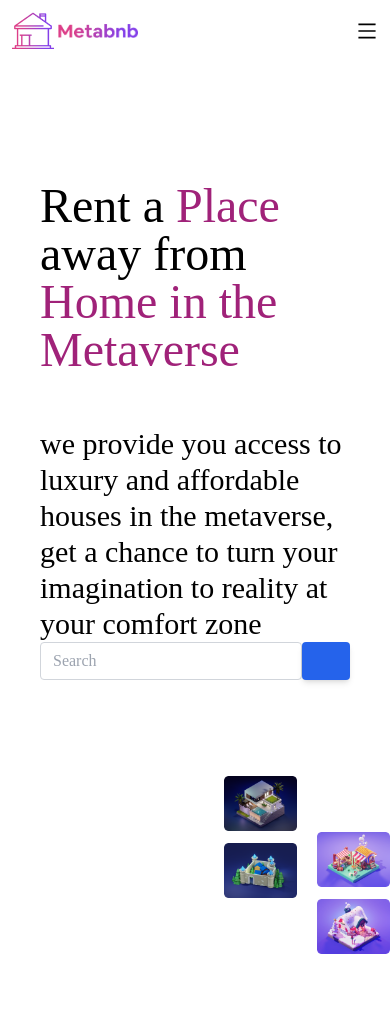
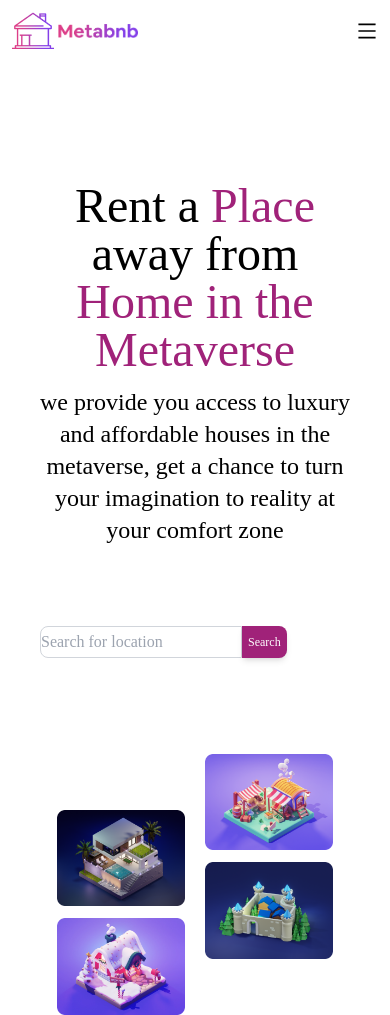
Before and after one commit to himarnoel/Zuri-stage-3, a React (Vite) app: page / in a window 390 px wide. Before the commit the page ends 954 px from the top, so only its background shows below. Built offline with nearby package versions, Linux system fonts and the light colour scheme; a web font is replaced by a local one.

Commit message:
working on responsiveness

```diff
--- a/src/components/Hero.jsx
+++ b/src/components/Hero.jsx
@@ -7,39 +7,48 @@ const Hero = () => {
   return (
     <div>
       <div className="w-full grid lg:grid-cols-2  text-black mt-20  justify-between">
-        <div className=" p-10">
-          <p className="text-5xl mb-3">
+        <div className="p-10">
+          <p className="text-5xl mb-3 text-center">
             Rent a <a className="text-[#A02279]">Place</a> away from
             <br />
             <a className="text-[#A02279]">Home in the Metaverse</a>
           </p>
-          <p className="pt-10 text-3xl ">
+          <p className="lg:pt-10 lg:text-3xl text-center text-2xl  ">
             we provide you access to luxury and affordable houses in the
             metaverse, get a chance to turn your imagination to reality at your
             comfort zone
           </p>
-          <div class="input-group relative flex ">
-            <input
+          <div class="flex mt-20 ">
+          <input
               type="search"
-              class="form-control  block w-full px-3 py-1.5 text-base font-normal text-gray-700 bg-white  border border-solid border-gray-300 rounded "
-              placeholder="Search"
+              className=" rounded-l-lg lg:px-20 lg:py-2.5   py-1.2 text-base font-normal text-gray-700 bg-white  border border-solid border-gray-300 "
+              placeholder="Search for location"
               aria-label="Search"
             />
             <button
-              class="btn inline-block px-6 py-2.5 bg-blue-600 text-white font-medium text-xs leading-tight uppercase rounded shadow-md hover:bg-blue-700 hover:shadow-lg focus:bg-blue-700  focus:shadow-lg focus:outline-none focus:ring-0 active:bg-blue-800 active:shadow-lg transition duration-150 ease-in-out flex items-center"
+              className="btn lg:px-20 lg:py-2.5  px-1.5 py-2 rounded-r-lg bg-[#A02279] text-white font-medium text-xs  shadow-md "
               type="button"
-              id="button-addon2"
-            ></button>
+            >
+              Search
+            </button>
           </div>
         </div>
-        <div className="flex flex-row items-center  ml-56">
-          <div className="flex flex-col mr-5">
-            <img src={img1} alt="" className="object-contain w-60 mb-3" />
-            <img src={img2} alt="" className="object-contain w-60" />
+        <div className="flex flex-row items-center  lg:ml-56 mx-auto">
+          <div className="flex flex-col mr-5 mt-28">
+            <img
+              src={img1}
+              alt=""
+              className="object-contain w-32 lg:w-60 mb-3"
+            />
+            <img src={img4} alt="" className="object-contain w-32 lg:w-60" />
           </div>
-          <div className="flex flex-col mt-28">
-            <img src={img3} alt="" className="object-contain w-60 mb-3" />
-            <img src={img4} alt="" className="object-contain w-60" />
+          <div className="flex flex-col ">
+            <img
+              src={img3}
+              alt=""
+              className="object-contain w-32 lg:w-60 mb-3"
+            />
+            <img src={img2} alt="" className="object-contain w-32 lg:w-60" />
           </div>
         </div>
       </div>
```
